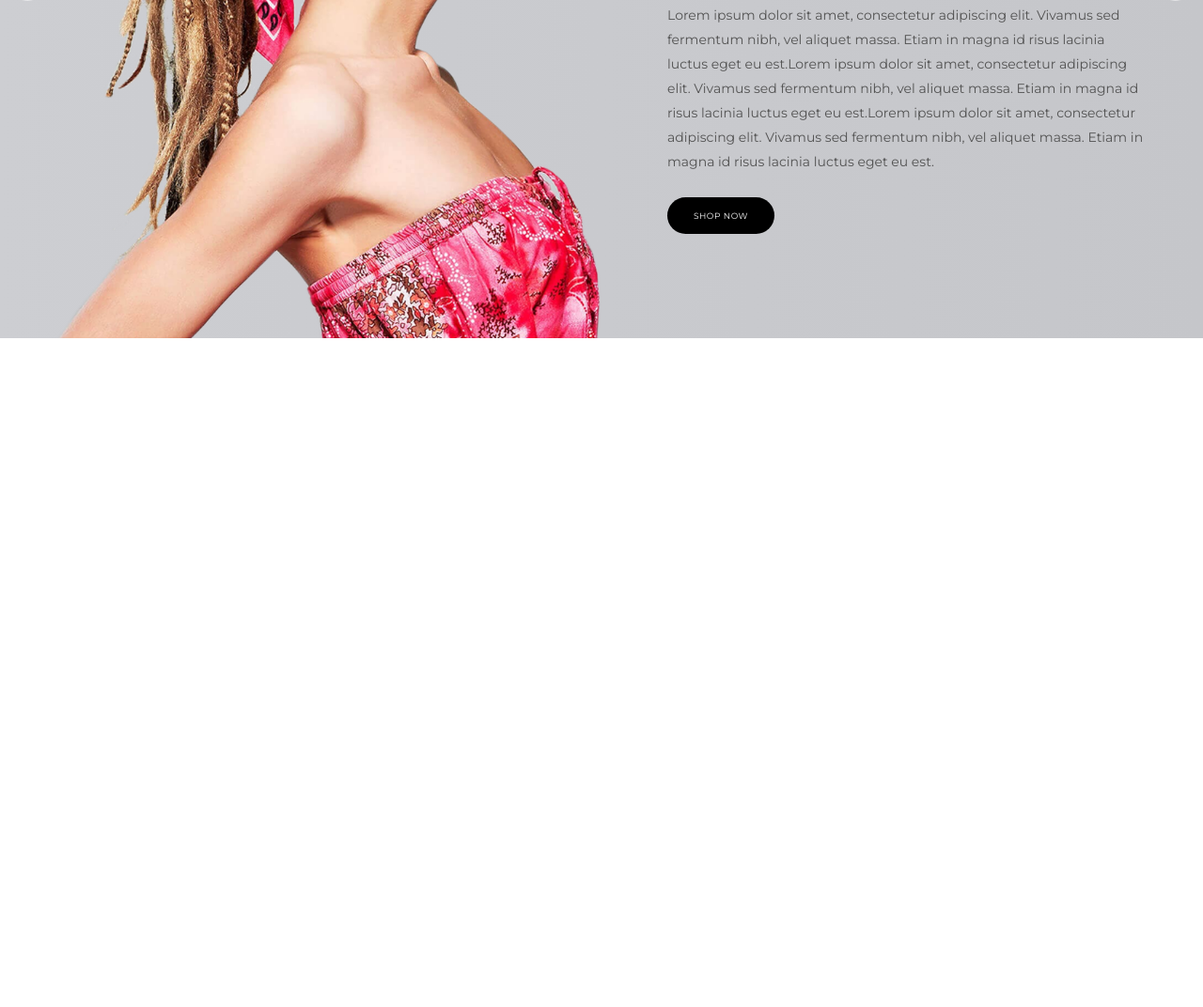
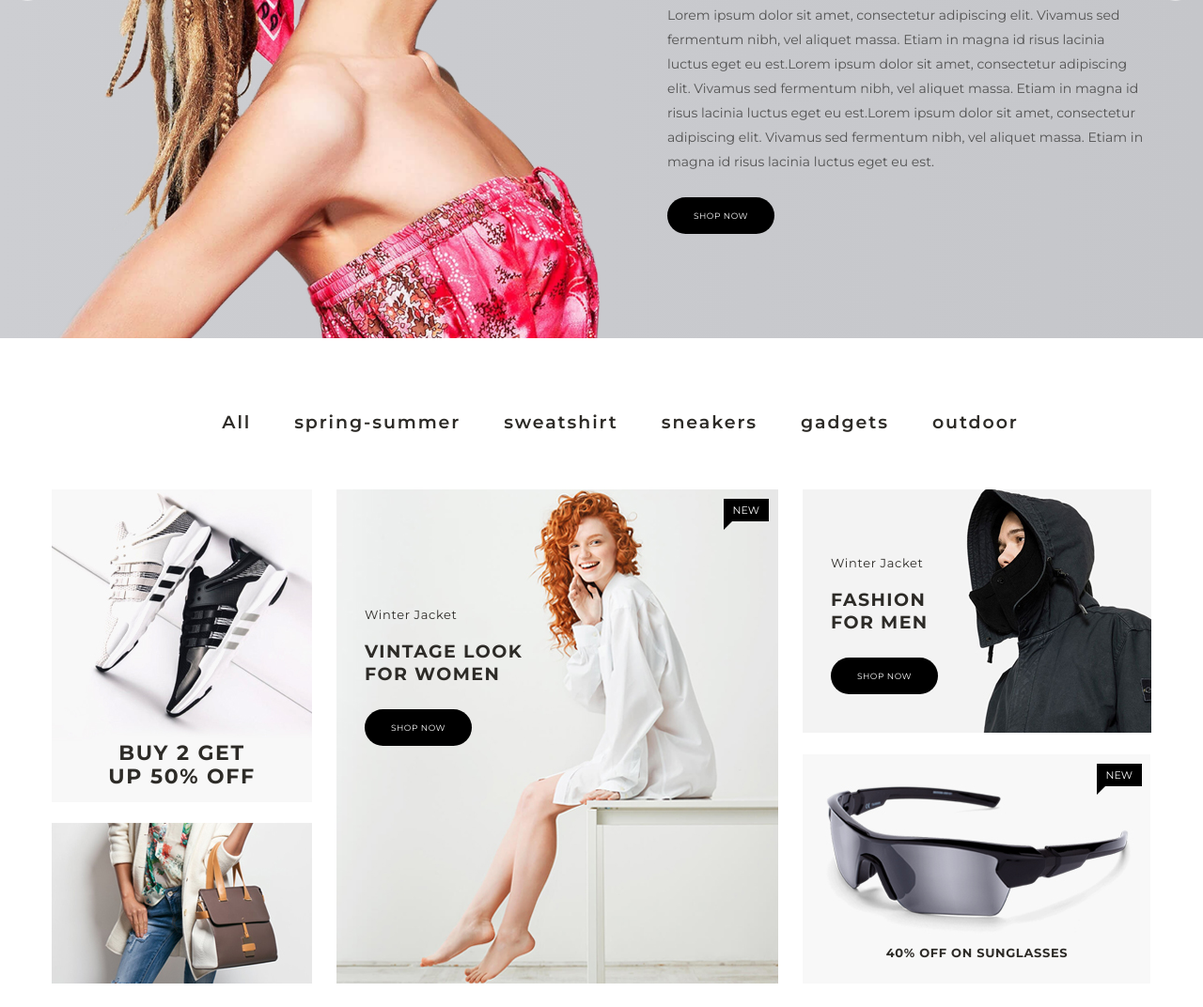
Before and after one commit to koshmar1319/fashion-shop, a plain HTML site: page app/index.html in a window 1280 px wide. Shown: the part 530-1602 px from the top of the page at 94% size. Before the commit the page ends 890 px from the top, so only its background shows below. Drawn offline with nearby package versions, Linux system fonts and the light colour scheme.

Commit message:
added block offers

```diff
--- a/app/index.html
+++ b/app/index.html
@@ -142,6 +142,72 @@
         </div>
       </div>
     </div>
+
+    <div class="wrap content">
+      <div class="categories">
+        <ul>
+          <li>
+            <a href="#">All</a>
+          </li>
+          <li>
+            <a href="#">spring-summer</a>
+          </li>
+          <li>
+            <a href="#">sweatshirt</a>
+          </li>
+          <li>
+            <a href="#">sneakers</a>
+          </li>
+          <li>
+            <a href="#">gadgets</a>
+          </li>
+          <li>
+            <a href="#">outdoor</a>
+          </li>
+        </ul>
+      </div>
+      <div class="offers">
+        <div class="offers__left">
+          <div class="offers__element">
+            <img src="img/offer1.jpg" alt="">
+            <div class="offers__info">
+              <p class="offers__two-get">BUY 2 GET<br>UP 50% OFF</p>
+            </div>
+          </div>
+          <div class="offers__element">
+            <img src="img/offer2.jpg" alt="">
+          </div>
+        </div>
+        <div class="offers__center">
+          <div class="offers__element">
+            <img src="img/offer3.jpg" alt="">
+            <div class="offers__info">
+              <p class="offers__category">Winter Jacket</p>
+              <p class="offers__name">VINTAGE LOOK<br>FOR WOMEN</p>
+              <a href="#">SHOP NOW</a>
+            </div>
+            <span class="offers__new">NEW</span>
+          </div>
+        </div>
+        <div class="offers__right">
+          <div class="offers__element">
+            <img src="img/offer4.jpg" alt="">
+            <div class="offers__info">
+              <p class="offers__category">Winter Jacket</p>
+              <p class="offers__name">FASHION<br>FOR MEN</p>
+              <a href="#">SHOP NOW</a>
+            </div>
+          </div>
+          <div class="offers__element offers__element--glasses">
+            <img src="img/offer5.jpg" alt="">
+            <div class="offers__info">
+              <p>40% off on sunglasses</p>
+            </div>
+            <span class="offers__new">NEW</span>
+          </div>
+        </div>
+      </div>
+    </div>
   </div>
 
 
--- a/app/scss/_variables.scss
+++ b/app/scss/_variables.scss
@@ -2,3 +2,5 @@ $white: #fff;
 $black: #000;
 $border-color: #f3ebdc;
 $slider-text: #535353;
+$gray: #2d2b27;
+$offers-color: #2d2b27;
--- /dev/null
+++ b/app/scss/blocks/_categories.scss
@@ -0,0 +1,37 @@
+.categories{
+  margin: 40px 0;
+  ul{
+    display: flex;
+    justify-content: center;
+    flex-wrap: wrap;
+    list-style: none;
+  }
+  li{
+    margin: 10px 23px;
+  }
+  a{
+    color: $gray;
+    text-decoration: none;
+    font-size: 19px;
+    line-height: 20px;
+    letter-spacing: 1.9px;
+    border-bottom: 1px solid transparent;
+    display: inline-block;
+    font-weight: 600;
+    &:hover{
+      border-bottom-color: $gray;
+    }
+  }
+}
+
+@media (max-width: 768px){
+  .categories{
+    margin: 25px 0;
+    li{
+      margin: 5px;
+    }
+    a{
+      font-size: 16px;
+    }
+  }
+}
--- /dev/null
+++ b/app/scss/blocks/_content.scss
@@ -0,0 +1,9 @@
+.content{
+  margin-top: 70px;
+}
+
+@media (max-width: 768px){
+  .content{
+    margin-top: 30px;
+  }
+}
--- /dev/null
+++ b/app/scss/blocks/_offers.scss
@@ -0,0 +1,166 @@
+.offers{
+  display: flex;
+  justify-content: space-between;
+  margin: 50px 0 25px;
+  .offers__left, .offers__right{
+    display: flex;
+    flex-direction: column;
+    justify-content: space-between;
+  }
+  .offers__element{
+    position: relative;
+    img{
+      display: block;
+      max-width: 100%;
+    }
+    .offers__category{
+      font-size: 13px;
+      line-height: 36px;
+      letter-spacing: 0.65px;
+      font-weight: 500;
+      color: $offers-color;
+    }
+    .offers__name{
+      font-size: 19px;
+      line-height: 24px;
+      font-weight: 700;
+      letter-spacing: 1.425px;
+      color: $offers-color;
+      text-transform: uppercase;
+    }
+    a{
+      @include btn();
+    }
+  }
+  .offers__info{
+    position: absolute;
+    z-index: 1;
+    left: 30px;
+    p{
+      margin: 10px 0;
+    }
+  }
+  .offers__new{
+    position: absolute;
+    right: 10px;
+    top: 10px;
+    font-size: 11px;
+    line-height: 14px;
+    padding: 5px 10px;
+    background-color: $black;
+    color: $white;
+    text-transform: uppercase;
+    &::before{
+      content: "";
+      border: 10px solid transparent;
+      border-left: 10px solid $black;
+      position: absolute;
+      left: 0;
+      bottom: -9px;
+    }
+  }
+  .offers__center{
+    margin: 0 2.1%;
+    .offers__info{
+      top: 105px;
+    }
+  }
+  .offers__left{
+    .offers__info{
+      left: 0;
+      bottom: 15px;
+      width: 100%;
+    }
+    .offers__two-get{
+      text-align: center;
+      font-size: 22px;
+      line-height: 25px;
+      text-transform: uppercase;
+      letter-spacing: 1.65px;
+      font-weight: 700;
+      color: $offers-color;
+      margin: 0;
+    }
+  }
+  .offers__right{
+    .offers__info{
+      top: 50px;
+    }
+  }
+  .offers__element--glasses{
+    .offers__info{
+      left: 0;
+      bottom: 10px;
+      width: 100%;
+      top: auto;
+    }
+    p{
+      text-align: center;
+      color: $offers-color;
+      text-transform: uppercase;
+      font-weight: 700;
+      font-size: 13px;
+      line-height: 25px;
+      letter-spacing: 0.65px;
+    }
+  }
+}
+
+@media (max-width: 1024px){
+  .offers{
+    flex-wrap: wrap;
+    .offers__right{
+      flex-basis: 100%;
+      display: block;
+      .offers__element{
+        max-width: 371px;
+        margin: 20px auto;
+      }
+    }
+    .offers__center{
+      margin: 0;
+    }
+  }
+}
+
+@media (max-width: 800px){
+  .offers{
+    .offers__left{
+      flex-basis: 100%;
+      display: block;
+      .offers__element{
+        max-width: 277px;
+        margin: 20px auto;
+      }
+    }
+    .offers__center{
+      flex-basis: 100%;
+      display: block;
+      .offers__element{
+        max-width: 470px;
+        margin: 0px auto;
+      }
+    }
+  }
+}
+
+@media (max-width: 768px){
+  .offers{
+    margin: 25px 0;
+    .offers__center{
+      .offers__info{
+        top: 50px;
+      }
+    }
+    .offers__right{
+      .offers__info{
+        top: 15px;
+      }
+    }
+    .offers__element--glasses{
+      .offers__info{
+        top: auto;
+      }
+    }
+  }
+}
--- a/app/scss/style.scss
+++ b/app/scss/style.scss
@@ -10,3 +10,6 @@
 @import "blocks/menu";
 @import "blocks/icons";
 @import "blocks/slider";
+@import "blocks/content";
+@import "blocks/categories";
+@import "blocks/offers";
```
Also changed, not shown: app/css/style.min.css.
